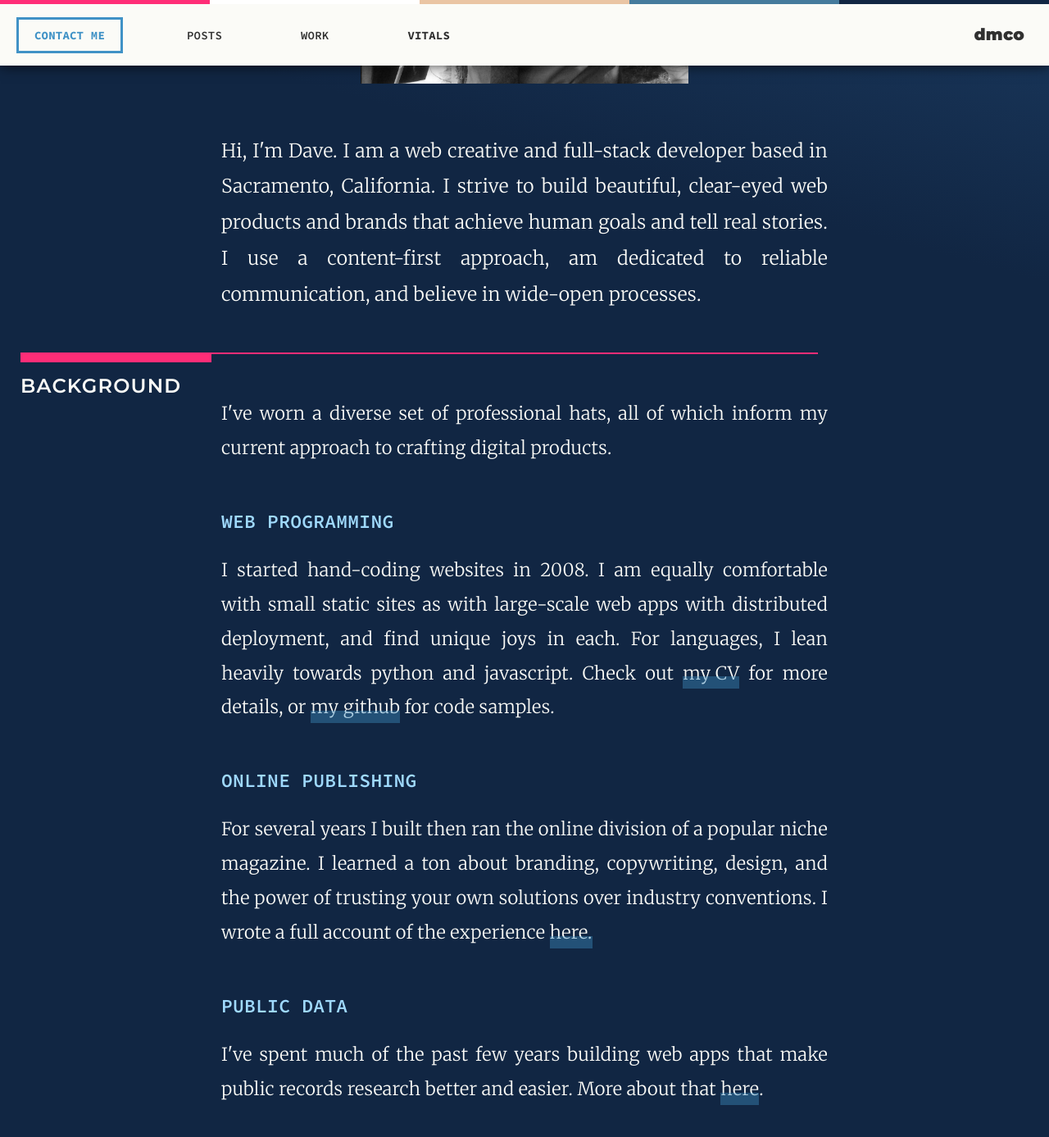
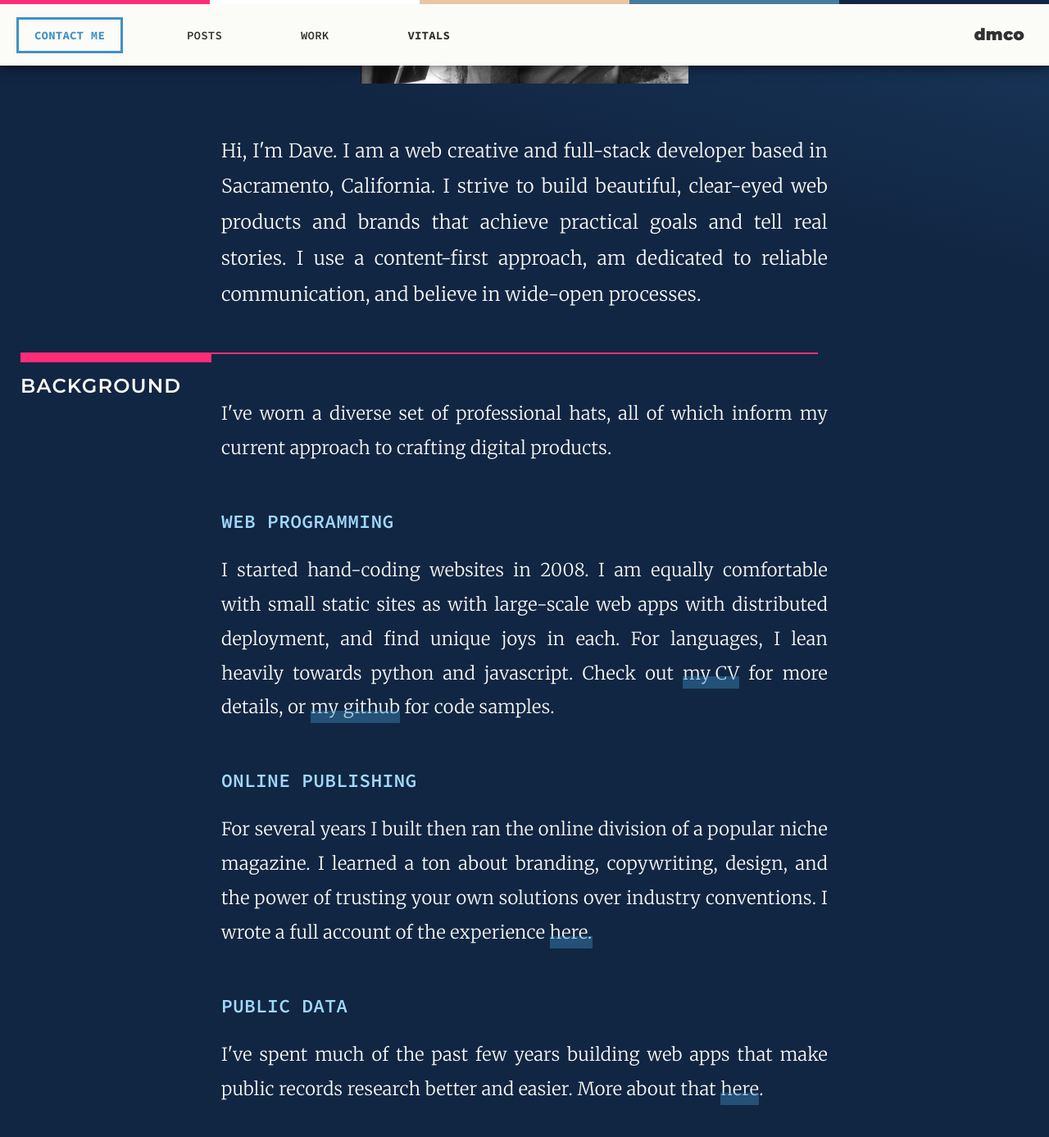
Before and after one commit to middletond/dmco, a Jekyll site: the page built from vitals.html, in a window 1280 px wide and 1400 px high, scrolled down 750 px. Shown: the top 1387 px of the window at 82% size. Built offline with Jekyll 4.4.1, drawn with Linux system fonts in a browser that asks for light colours.

Commit message:
Oops, forgot the actual file!

```diff
--- a/_sass/_images.scss
+++ b/_sass/_images.scss
@@ -66,11 +66,12 @@
 	&.tiny {
 		width: 100%;
 		img { max-width: 400px; }
-		// background-color: aqua;
-		@include below(440px) {
-			width: auto;
-			padding-left: 20px;
-			padding-right: 20px;
+		&.padded {
+			@include below(440px) {
+				width: auto;
+				padding-left: 20px;
+				padding-right: 20px;
+			}
 		}
 	}
 	&.no-margin {
--- a/vitals.html
+++ b/vitals.html
@@ -19,7 +19,7 @@
           <img src="/assets/img/tie_bw.jpg"  />
         </figure>
 
-        <p class="big"><span class="">Hi, I'm Dave. I am a web creative</span> and full-stack developer based in Sacramento, California. I strive to build beautiful, clear-eyed web products and brands that achieve human goals and tell real stories. I use a content-first approach, am dedicated to reliable communication, and believe in wide-open processes.</p>
+        <p class="big"><span class="">Hi, I'm Dave. I am a web creative</span> and full-stack developer based in Sacramento, California. I strive to build beautiful, clear-eyed web products and brands that achieve practical goals and tell real stories. I use a content-first approach, am dedicated to reliable communication, and believe in wide-open processes.</p>
 
         <!--I believe successful technical feats begin with understanding the people you are doing the technical thing for.  -->
 
```
